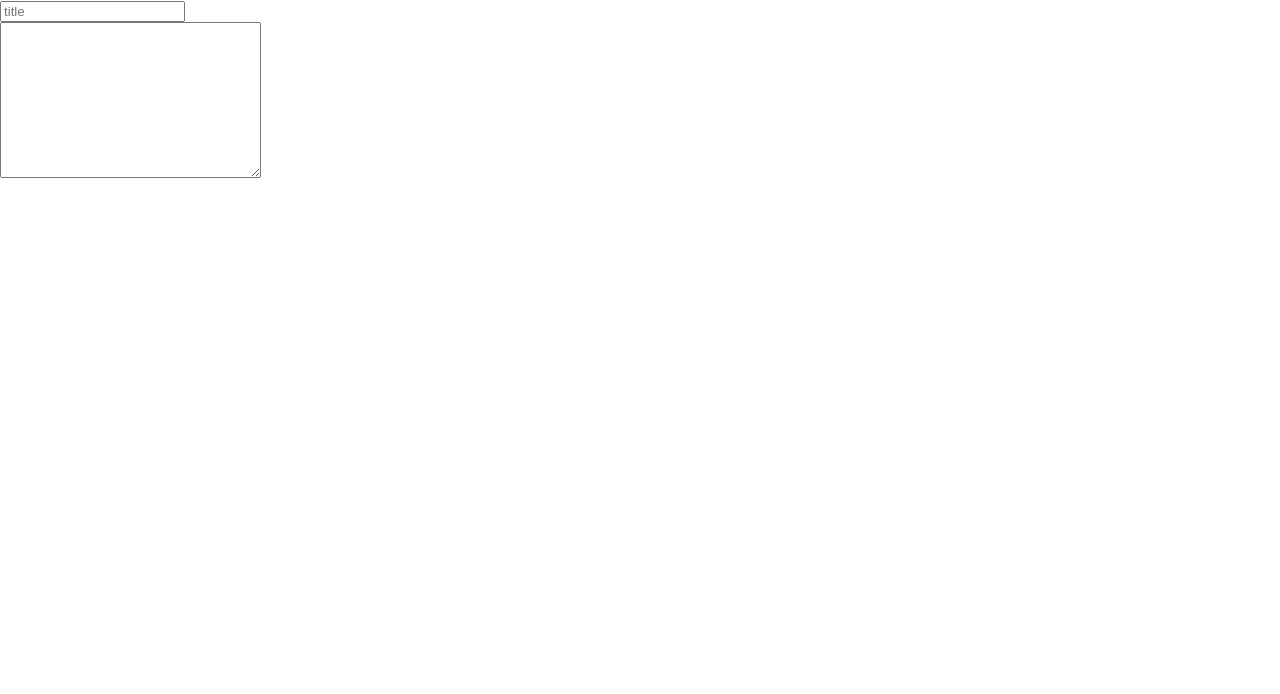
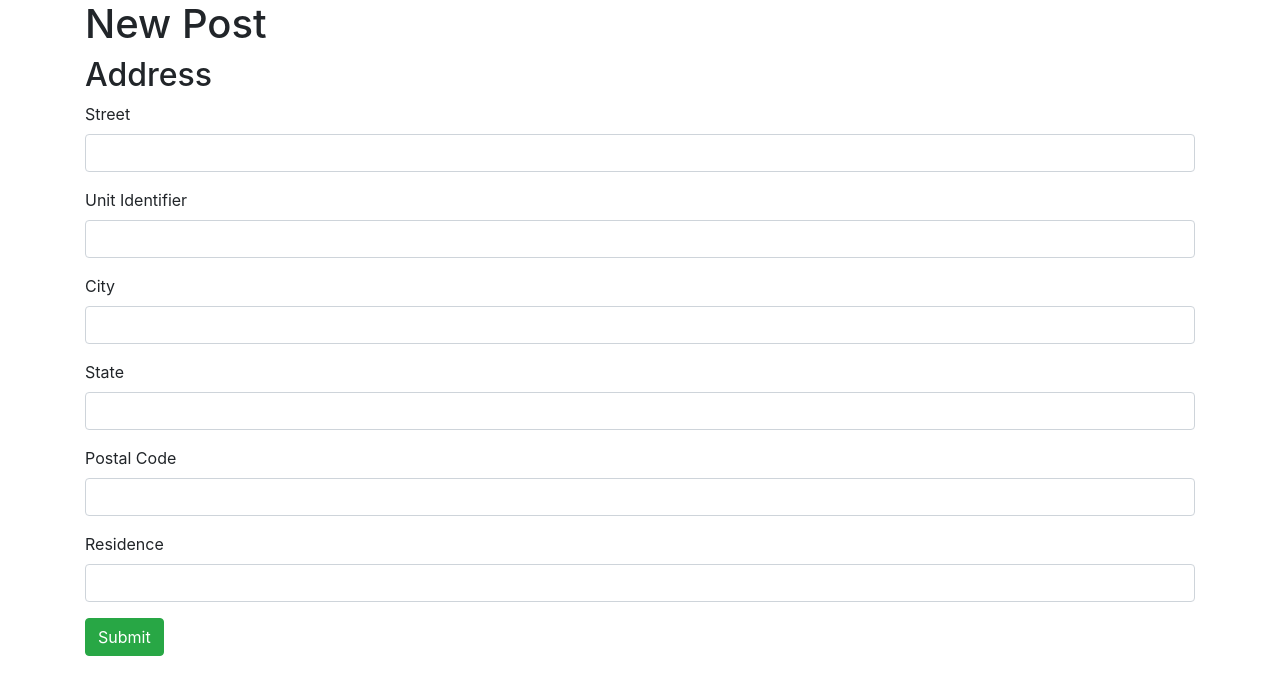
Before and after one commit to cdpadilla42/dog-blog, a React (Create React App) app: page /new in a window 1280 px wide. Shown: the top 694 px of the page. Built offline with nearby package versions, Linux system fonts and the light colour scheme.

Commit message:
Add Formik to form with proper fields

```diff
--- a/package.json
+++ b/package.json
@@ -7,11 +7,14 @@
     "@testing-library/jest-dom": "^4.2.4",
     "@testing-library/react": "^9.5.0",
     "@testing-library/user-event": "^7.2.1",
+    "bootstrap": "^4.5.2",
+    "formik": "^2.1.5",
     "graphql": "^15.3.0",
     "react": "^16.13.1",
     "react-dom": "^16.13.1",
     "react-router-dom": "^5.2.0",
-    "react-scripts": "3.4.3"
+    "react-scripts": "3.4.3",
+    "reactstrap": "^8.5.1"
   },
   "scripts": {
     "start": "react-scripts start",
--- a/src/index.js
+++ b/src/index.js
@@ -1,5 +1,6 @@
 import React from 'react';
 import ReactDOM from 'react-dom';
+import 'bootstrap/dist/css/bootstrap.min.css';
 import './index.css';
 import App from './App';
 import * as serviceWorker from './serviceWorker';
--- a/src/posts/NewPost.js
+++ b/src/posts/NewPost.js
@@ -1,11 +1,148 @@
 import React, { Component } from 'react';
 import PostForm from './PostForm';
+import { Formik } from 'formik';
+
+import {
+  Container,
+  Row,
+  Col,
+  Button,
+  Form,
+  FormGroup,
+  Label,
+  Input,
+  FormText,
+} from 'reactstrap';
 
 class NewPost extends Component {
   render() {
     return (
       <div>
-        <PostForm />
+        <Container>
+          <Row>
+            <Col>
+              <h1>New Post</h1>
+
+              <Formik
+                initialValues={{
+                  street: '',
+                  city: '',
+                  state: '',
+                  postalCode: '',
+                  residence: '',
+                  unitIdentifier: '',
+                }}
+                validate={(values) => {
+                  const errors = {};
+                  if (!values.street) {
+                    errors.street = 'Required';
+                    console.log('street required');
+                  }
+                  return errors;
+                }}
+                onSubmit={(values, { setSubmitting }) => {
+                  setTimeout(() => {
+                    alert(JSON.stringify(values, null, 2));
+                    setSubmitting(false);
+                  }, 400);
+                }}
+              >
+                {({
+                  values,
+                  errors,
+                  touched,
+                  handleChange,
+                  handleBlur,
+                  handleSubmit,
+                  isSubmitting,
+                  /* and other goodies */
+                }) => (
+                  <Form onSubmit={handleSubmit}>
+                    <h2>Address</h2>
+                    <FormGroup>
+                      <Label for="street">Street</Label>
+                      <Input
+                        type="text"
+                        name="street"
+                        id="street"
+                        onChange={handleChange}
+                        onBlur={handleBlur}
+                        value={values.street}
+                      />
+                    </FormGroup>
+                    <FormGroup>
+                      <Label for="unitIdentifier">Unit Identifier</Label>
+                      <Input
+                        type="text"
+                        name="unitIdentifier"
+                        id="unitIdentifier"
+                        placeholder=""
+                        onChange={handleChange}
+                        onBlur={handleBlur}
+                        value={values.unitIdentifier}
+                      />
+                    </FormGroup>
+                    <FormGroup>
+                      <Label for="city">City</Label>
+                      <Input
+                        type="text"
+                        name="city"
+                        id="city"
+                        onChange={handleChange}
+                        onBlur={handleBlur}
+                        value={values.city}
+                      />
+                    </FormGroup>
+                    <FormGroup>
+                      <Label for="state">State</Label>
+                      <Input
+                        type="text"
+                        name="state"
+                        id="state"
+                        onChange={handleChange}
+                        onBlur={handleBlur}
+                        value={values.state}
+                      />
+                    </FormGroup>
+                    <FormGroup>
+                      <Label for="postalCode">Postal Code</Label>
+                      <Input
+                        type="text"
+                        name="postalCode"
+                        id="postalCode"
+                        onChange={handleChange}
+                        onBlur={handleBlur}
+                        value={values.postalCode}
+                      />
+                    </FormGroup>
+                    <FormGroup>
+                      <Label for="residence">Residence</Label>
+                      <Input
+                        type="text"
+                        name="residence"
+                        id="residence"
+                        placeholder=""
+                        onChange={handleChange}
+                        onBlur={handleBlur}
+                        value={values.residence}
+                      />
+                    </FormGroup>
+
+                    <Button color="success">Submit</Button>
+                  </Form>
+                )}
+              </Formik>
+
+              {/* <form>
+          <input type="text" name="title" id="title" placeholder="title" />
+          <br />
+          <textarea name="body" id="body" cols="30" rows="10"></textarea>
+          <button>Submit</button>
+        </form> */}
+              {/* <PostForm /> */}
+            </Col>
+          </Row>
+        </Container>
       </div>
     );
   }
--- a/src/posts/PostForm.js
+++ b/src/posts/PostForm.js
@@ -7,6 +7,7 @@ class PostForm extends Component {
         <input type="text" name="title" id="title" placeholder="title" />
         <br />
         <textarea name="body" id="body" cols="30" rows="10"></textarea>
+        <button>Submit</button>
       </form>
     );
   }
```
Also changed, not shown: 1 other file (tests, documents, lock files or other folders).
